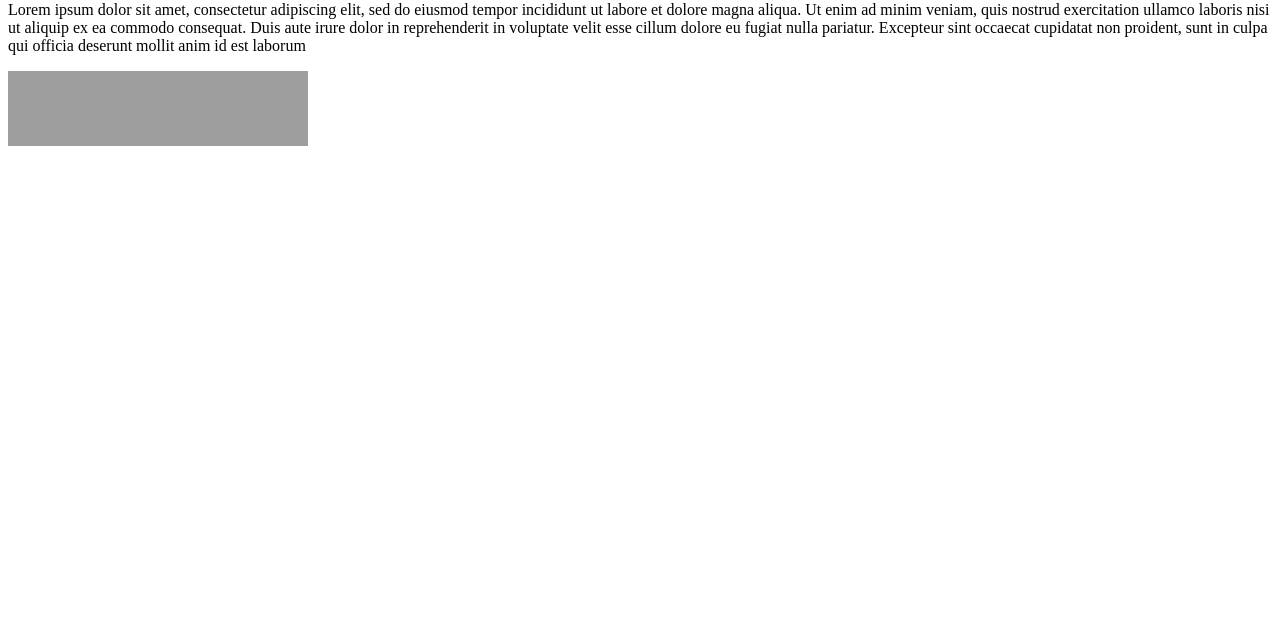
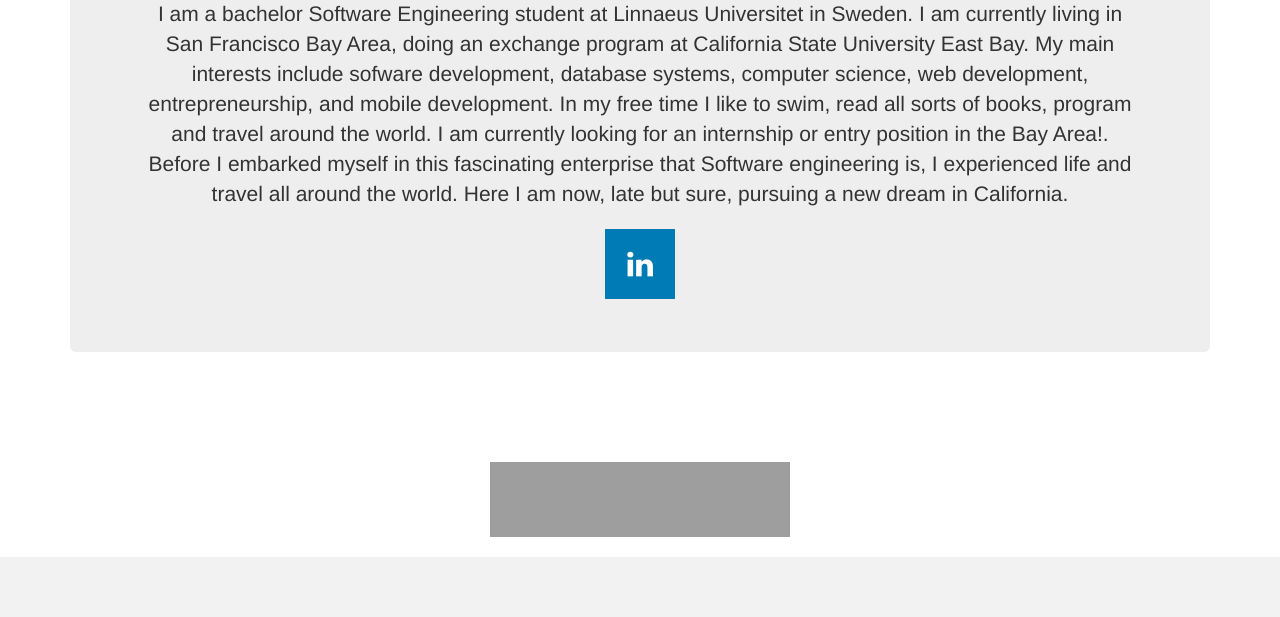
Before and after one commit to arnthorhs/module, a Django app: page / in a window 1280 px wide. Shown: the part 2240-2857 px from the top of the page. Before the commit the page ends 2386 px from the top, so only its background shows below. Run offline with Django 3.2, Linux system fonts and the light colour scheme; some libraries are stand-ins or nearby versions; grey boxes are pictures that could not be loaded.

Commit message:
Seperate CSS, Add bios and Images ( Mauro and Arthur)
I separate the css into static/css/style.css.
In addition, I add bios of arthur and mauro with images and links in some social.

```diff
--- /dev/null
+++ b/static/css/style.css
@@ -0,0 +1,33 @@
+{
+  font-family: sans-serif;
+}
+
+/* Remove the navbar's default margin-bottom and rounded borders */
+.navbar {
+  margin-bottom: 0;
+  border-radius: 0;
+}
+    .fa {
+  padding: 20px;
+  font-size: 30px;
+  width: 70px;
+  text-align: center;
+  text-decoration: none;
+  margin: 5px 2px;
+}
+.fa-facebook {
+  background: #3B5998;
+  color: white;
+}
+  .fa-twitter {
+background: #55ACEE;
+color: white;
+}
+.fa-linkedin {
+background: #007bb5;
+color: white;
+}
+footer {
+  background-color: #f2f2f2;
+  padding: 25px;
+}
--- a/templates/index.html
+++ b/templates/index.html
@@ -1,34 +1,51 @@
-<!-- module3
-     delete.html
-     Created by Mauro J. Pappaterra on 22 of October 2017. -->
-
 <!DOCTYPE html>
 <html lang="en">
 <head>
-        <meta charset="UTF-8">
-
-        <!-- Metadata-->
-        <title>Pancake Flipper</title>
-        <meta name="Description goes here" content="">
-        <meta name="Mauro José Pappaterra" content="tags go here">
-
-        <!-- Favicon -->
-        <link rel="shortcut icon" href="../static/img/favicon.png">
+  <title>Bootstrap Example</title>
+  <meta charset="utf-8">
+  <meta name="viewport" content="width=device-width, initial-scale=1">
+  <link rel="stylesheet" href="https://maxcdn.bootstrapcdn.com/bootstrap/3.3.7/css/bootstrap.min.css">
+  <link rel="stylesheet" href="https://cdnjs.cloudflare.com/ajax/libs/font-awesome/4.7.0/css/font-awesome.min.css">
+  <script src="https://ajax.googleapis.com/ajax/libs/jquery/3.2.1/jquery.min.js"></script>
+  <script src="https://maxcdn.bootstrapcdn.com/bootstrap/3.3.7/js/bootstrap.min.js"></script>
+  <link rel = "stylesheet" type = "text/css" href = "../static/css/style.css" />
 
 </head>
 <body>
-        <!-- Your code starts here -->
+<center>
+<nav class="navbar navbar-inverse">
+  <div class="container-fluid">
+    <div class="navbar-header">
+      <button type="button" class="navbar-toggle" data-toggle="collapse" data-target="#myNavbar">
+        <span class="icon-bar"></span>
+        <span class="icon-bar"></span>
+        <span class="icon-bar"></span>
+      </button>
+
+    </div>
+    <div class="collapse navbar-collapse" id="myNavbar">
+      <ul class="nav navbar-nav">
+        <li class="active"><a href="#">Home</a></li>
+      </ul>
+
+    </div>
+  </div>
+</nav>
+
+<div class="jumbotron">
+  <div class="container text-center">
+    <h1>Team Portfolio</h1>
+    <p>We are Group L</p>
+  </div>
+</div>
 <h1> Pancake Flipper </h1>
 <h2> A Python WebApp created with Django</h2>
-        <p>Lorem ipsum dolor sit amet, consectetur adipiscing elit,
-            sed do eiusmod tempor incididunt ut labore et dolore magna aliqua.
-            Ut enim ad minim veniamLorem ipsum dolor sit amet, consectetur adipiscing elit,
-            sed do eiusmod tempor incididunt ut labore et dolore magna aliqua.
-            Ut enim ad minim veniam</p>
 
-        <img src= "../static/img/pancakes.png" width="500px">
+<img src= "https://i.imgur.com/19r6uG8.jpg" width="500px">
 
 <h2>About Google Code Jam</h2>
+<div class="jumbotron">
+  <div class="container text-center">
 <p>Lorem ipsum dolor sit amet, consectetur adipiscing elit,
     sed do eiusmod tempor incididunt ut labore et dolore magna aliqua.
     Ut enim ad minim veniam, quis nostrud exercitation ullamco laboris
@@ -36,12 +53,15 @@
     reprehenderit in voluptate velit esse cillum dolore eu fugiat nulla pariatur.
     Excepteur sint occaecat cupidatat non proident,
     sunt in culpa qui officia deserunt mollit anim id est laborum</p>
-
+  </div>
+  </div>
 
 <img src="../static/img/pancakes.png" width="100"><img src="../static/img/pancakes.png" width="100"><img src="../static/img/pancakes.png" width="100">
 
 <h2>The Pancake Flipper</h2>
-
+<div>
+<div class="jumbotron">
+  <div class="container text-center">
 <p>Lorem ipsum dolor sit amet, consectetur adipiscing elit,
     sed do eiusmod tempor incididunt ut labore et dolore magna aliqua.
     Ut enim ad minim veniam, quis nostrud exercitation ullamco laboris
@@ -49,36 +69,97 @@
     reprehenderit in voluptate velit esse cillum dolore eu fugiat nulla pariatur.
     Excepteur sint occaecat cupidatat non proident,
     sunt in culpa qui officia deserunt mollit anim id est laborum</p>
+<br><br>
+<form>
+      <p>Enter a row:</p>
+     <input type="text">
+     <p>Enter k:</p>
+     <input type="text">
+    <button type="button"> Flip!</button>
 
-        <form>
-            <p>Enter a row: <input type="text" id="row"></p>
-            <p>Enter k: <input type="text" id="k"></p>
-            <button type="submit" id="button"> Flip! </button>
-            <!-- <a href="/xxoxxoxxx3">TRY ME</a> -->
 </form>
+</div>
+</div>
+</div>
 
 <img src="../static/img/pancakes.png" width="100"><img src="../static/img/pancakes.png" width="100"><img src="../static/img/pancakes.png" width="100">
+<div class="container">
+  <h2>About Us</h2>
+  <ul class="nav nav-tabs">
+    <li class="active"><a data-toggle="tab" href="#pesron">Mauro José Pappaterra</a></li>
+    <li><a data-toggle="tab" href="#pesron1">Alexandros Patsanis</a></li>
+    <li><a data-toggle="tab" href="#pesron2">Arnthor Helgi Sverrisson</a></li>
+    <li><a data-toggle="tab" href="#pesron3">Name 3</a></li>
+  </ul>
 
-        <h2>About Us</h2>
+  <div class="tab-content">
+    <div id="pesron" class="tab-pane fade in active">
+      <h3>Mauro José Pappaterra</h3>
+      <div class="jumbotron">
+      <div class="container text-center">
+      <img src="../static/img/mauro.jpg" class="img-circle" alt="Cinque Terre" width="200" height="250">
+      <p>I am a bachelor Software Engineering student at Linnaeus Universitet in Sweden.
+        I am currently living in San Francisco Bay Area, doing an exchange program at
+        California State University East Bay. My main interests include sofware development,
+        database systems, computer science, web development, entrepreneurship, and mobile
+         development. In my free time I like to swim, read all sorts of books, program and
+          travel around the world. I am currently looking for an internship or entry position
+           in the Bay Area!.
+           Before I embarked myself in this fascinating enterprise that Software engineering
+           is, I experienced life and travel all around the world. Here I am now, late but sure,
+            pursuing a new dream in California.</p>
+          <a target="_blank" href="https://www.linkedin.com/in/pappaterra/" class="fa fa-linkedin"></a>
+        </div>
+        </div>
+    </div>
+    <div id="pesron1" class="tab-pane fade">
+      <h3>Alexandros Patsanis</h3>
 
-        <img src="../static/img/photo.jpg" width="200">
-        <p>Mauro José Pappaterra sit amet, consectetur adipiscing elit,
-            sed do eiusmod tempor incididunt ut labore et dolore magna aliqua.
-            Ut enim ad minim veniam, quis nostrud exercitation ullamco laboris
-            nisi ut aliquip ex ea commodo consequat. Duis aute irure dolor in
-            reprehenderit in voluptate velit esse cillum dolore eu fugiat nulla pariatur.
-            Excepteur sint occaecat cupidatat non proident,
-            sunt in culpa qui officia deserunt mollit anim id est laborum</p>
+      <div class="jumbotron">
+      <div class="container text-center">
+      <img src="../static/img/alex.jpg" class="img-circle" alt="Cinque Terre" width="150" height="250">
+      <p>An enthusiast in Software Engineering with an interest in programming methods.
+         I am passionate about helping the world through the power of programming in
+        conjunction with other fields like Education and the Sciences.I am a team
+        player and enjoy being part of a group that advocates for the purpose of
+        strengthening research. An analytical mind and desire to solve complex
+        problems is demonstrated by my skills in using proper software development
+        methodologies. Passionate to find solutions that can be used across various
+        situations. Strong interest in design patterns and computer language skills
+        and patterns, which allow developers to communicate.Through programming,
+        I can contribute to finding solutions to many problems in different fields.</p>
+        <a target="_blank" href="https://www.linkedin.com/in/alexander-patsanis-90a9a5a8/"  class="fa fa-linkedin" https://www.linkedin.com/in/alexander-patsanis-90a9a5a8/></a>
+        <a target="_blank" href="https://www.facebook.com/alexpatsanis" class="fa fa-facebook"></a>
+        <a target="_blank" href="https://twitter.com/AlexPatsanis" class="fa fa-twitter"></a>
+      </div>
+      </div>
 
-        <img src="../static/img/photo.jpg" width="200">
-        <p>Arnthor Helgi Sverrisson t amet, consectetur adipiscing elit,
-            sed do eiusmod tempor incididunt ut labore et dolore magna aliqua.
-            Ut enim ad minim veniam, quis nostrud exercitation ullamco laboris
-            nisi ut aliquip ex ea commodo consequat. Duis aute irure dolor in
-            reprehenderit in voluptate velit esse cillum dolore eu fugiat nulla pariatur.
-            Excepteur sint occaecat cupidatat non proident,
-            sunt in culpa qui officia deserunt mollit anim id est laborum</p>
+    </div>
+    <div id="pesron2" class="tab-pane fade">
+      <h3>Arnthor Helgi Sverrisson</h3>
+      <div class="jumbotron">
+      <div class="container text-center">
+        <img src="../static/img/arthur.jpg" class="img-circle" alt="Cinque Terre" width="250" height="250">
+      <p>Arnthor Helgi Sverrisson: I'm from Reykjavik Iceland. I did my bachelor
+        in Software Engineering in the University of Iceland. Currently I'm studying
+        masters in Computer Science in Uppsala University in Uppsala Sweden.
+        I'm taking Advanced Computer Science Studies in Sweden, Data Mining and
+         Artificial Intelligence. I'm interested in machine learning and working
+         with data. I intend to further my studies in this field here in Uppsala
+          University. I also like web and mobile app development. my interests
+          are travelling, watching and playing sports and programming.
+</p>
 
+          <a target="_blank" href="https://www.facebook.com/arntorhs" class="fa fa-facebook"></a>
+
+        </div>
+        </div>
+    </div>
+    <div id="pesron3" class="tab-pane fade">
+      <h3>Name 3</h3>
+
+      <div class="jumbotron">
+      <div class="container text-center">
       <img src="../static/img/photo.jpg" width="200">
       <p>Lorem ipsum dolor sit amet, consectetur adipiscing elit,
           sed do eiusmod tempor incididunt ut labore et dolore magna aliqua.
@@ -87,26 +168,36 @@
           reprehenderit in voluptate velit esse cillum dolore eu fugiat nulla pariatur.
           Excepteur sint occaecat cupidatat non proident,
           sunt in culpa qui officia deserunt mollit anim id est laborum</p>
+          <a target="_blank" href="#" class="fa fa-linkedin"></a>
+          <a target="_blank" href="#" class="fa fa-facebook"></a>
+          <a target="_blank" href="#" class="fa fa-twitter"></a>
+        </div>
+        </div>
 
-        <img src="../static/img/photo.jpg" width="200">
-        <p>Lorem ipsum dolor sit amet, consectetur adipiscing elit,
-            sed do eiusmod tempor incididunt ut labore et dolore magna aliqua.
-            Ut enim ad minim veniam, quis nostrud exercitation ullamco laboris
-            nisi ut aliquip ex ea commodo consequat. Duis aute irure dolor in
-            reprehenderit in voluptate velit esse cillum dolore eu fugiat nulla pariatur.
-            Excepteur sint occaecat cupidatat non proident,
-            sunt in culpa qui officia deserunt mollit anim id est laborum</p>
+    </div>
+    <div id="menu3" class="tab-pane fade">
+      <h3>Menu 3</h3>
+      <p>Eaque ipsa quae ab illo inventore veritatis et quasi architecto beatae vitae dicta sunt explicabo.</p>
+    </div>
+  </div>
+</div>
+
+
+
+
+
+
+<br><br><br><br>
+
 
 
 <img src="../static/img/pancakes.png" width="100"><img src="../static/img/pancakes.png" width="100"><img src="../static/img/pancakes.png" width="100">
-        <!-- Your code ends here -->
 
-        <!-- External Scripts -->
+</div><br><br>
 
-        <!-- JQuery -->
-        <script src="https://ajax.googleapis.com/ajax/libs/jquery/3.2.1/jquery.min.js"></script>
-        <!-- Scripts -->
-        <script src="../static/js/script.js" type="text/javascript"></script>
-
+<footer class="container-fluid text-center">
+  <p></p>
+</footer>
+</center>
 </body>
 </html>
```
Also changed, not shown: static/img/alex.jpg (added), static/img/arthur.jpg (added), 1 other file. Lines whose indentation alone changed are shown as unchanged.
